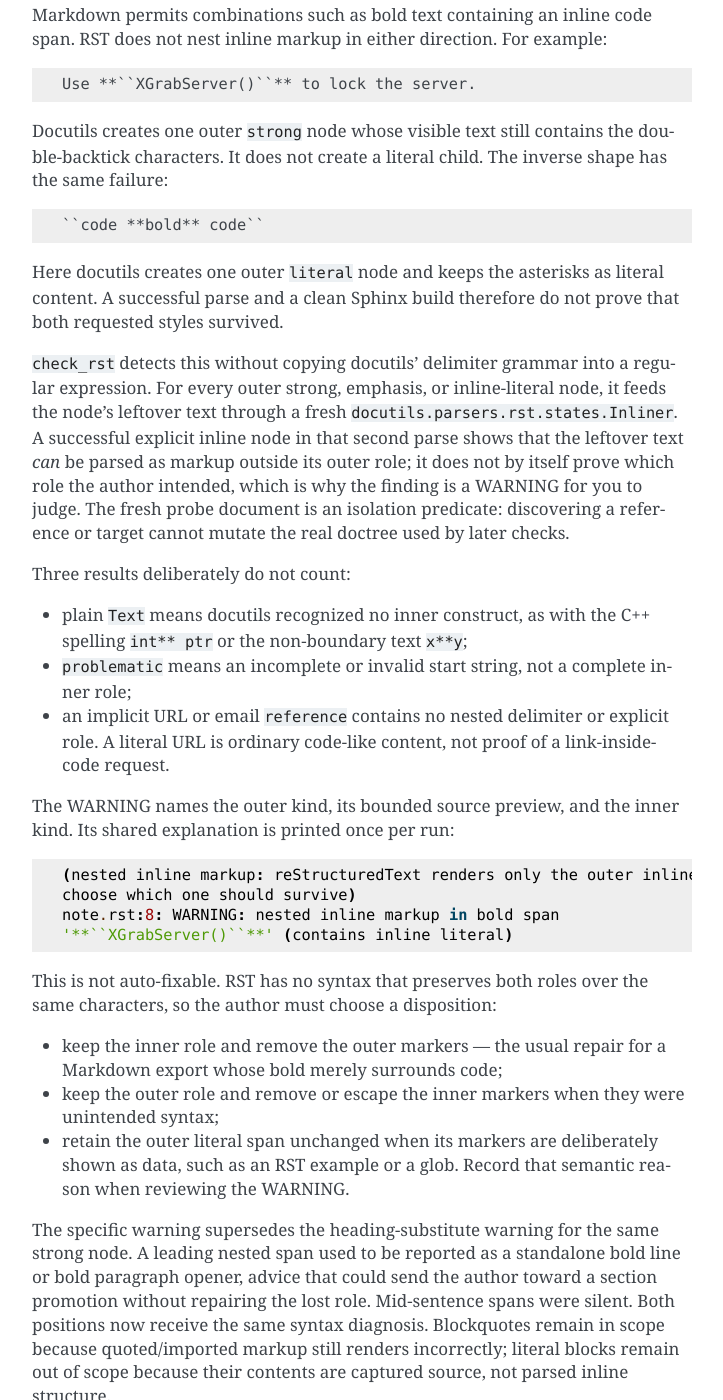
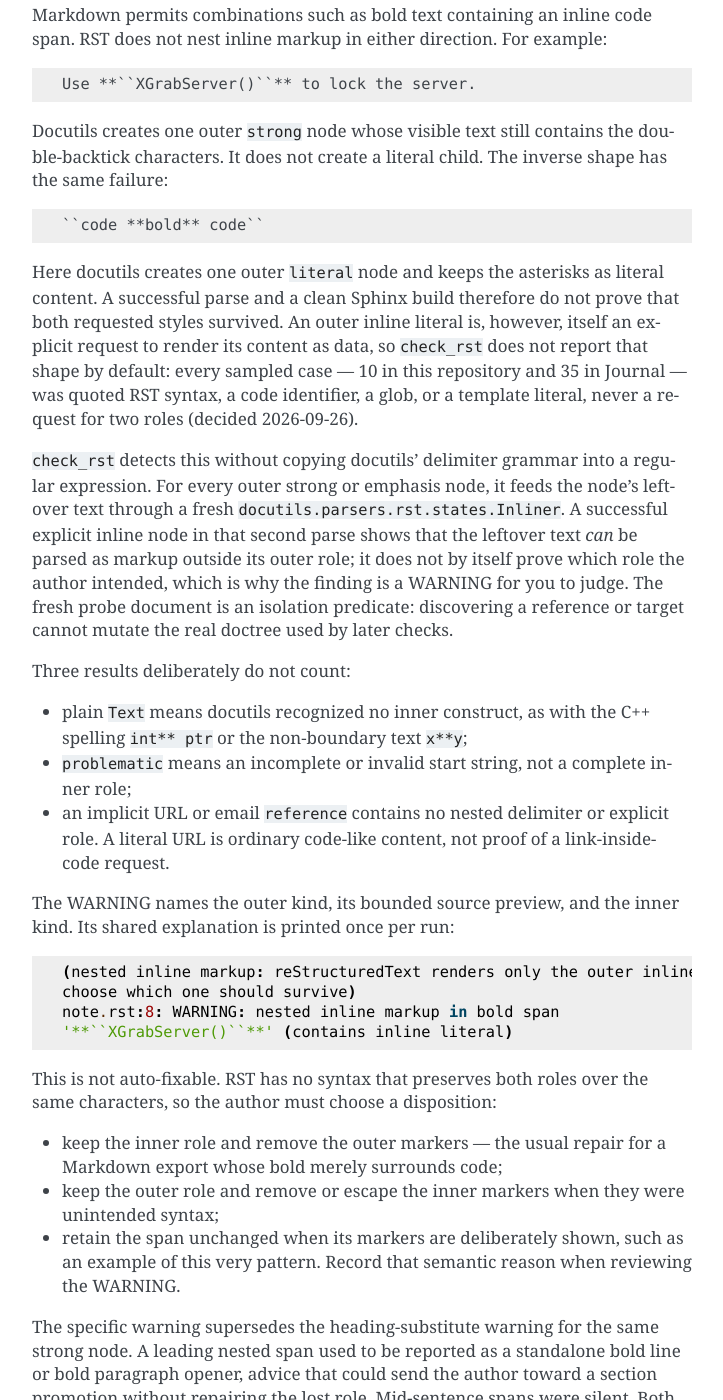
Before and after one commit to dememax/check_rst, a Sphinx documentation site: the page built from docs/rules.rst, in a window 1280 px wide and 1400 px high, scrolled down 5944 px. Shown: the whole window, without its empty margins (388-1111 px from the left). Built offline with Sphinx 7.4.7, drawn with Linux system fonts in a browser that asks for light colours; some of the changed text lies outside the part shown.

Commit message:
fix(lint): apply the selected nested-inline policy
Decided 2026-09-26 (plan decision #4): an outer inline literal is an explicit request to render its content as data, so markup-looking content inside it is no longer a default nested-role WARNING. `_INLINE_CONTAINER_TYPES` now names strong and emphasis only, so neither the nested-inline check nor the shared probe cache re-parses literal content. Strong and emphasis outers — including a bold span that swallows an inline literal, the Markdown habit the rule exists for — are still reported.

The evidence was classified before the detector changed and is recorded in the roadmap's nested-inline entry: all 10 literal-outer warnings in this repository and all 35 in a read-only Journal check of 1566 files were quoted RST syntax, code identifiers, `:literal:` template strings, or shell globs — 45 of 45, none a request for two roles. No opt-in literal audit was added, because no sampled case needed one.

rules.rst keeps the grammar fact that the literal-outer shape parses as one literal, states the default policy and its evidence, narrows the probe description to strong and emphasis, and turns the obsolete literal disposition into a retain case for strong/emphasis spans that deliberately show the pattern. The cache test now expects one probe, for the strong span only.

Validation: the policy tests pass. The full suite passes (1854); Ruff 0.16.9 and strict mypy are clean. Quiet `check --recursive docs` falls from 29 to 19 WARNINGs — exactly the 10 literal-outer cases — with 0 errors. The three-step RST loop on rules.rst and roadmap.rst reports 0 errors.

Co-Authored-By: Claude Opus 5.5 <noreply@anthropic.com>

```diff
--- a/docs/rules.rst
+++ b/docs/rules.rst
@@ -304,11 +304,16 @@ inverse shape has the same failure::
 
 Here docutils creates one outer ``literal`` node and keeps the asterisks as
 literal content.  A successful parse and a clean Sphinx build therefore do not
-prove that both requested styles survived.
+prove that both requested styles survived.  An outer inline literal is,
+however, itself an explicit request to render its content as data, so
+``check_rst`` does not report that shape by default: every sampled case — 10 in
+this repository and 35 in Journal — was quoted RST syntax, a code identifier, a
+glob, or a template literal, never a request for two roles (decided
+2026-09-26).
 
 ``check_rst`` detects this without copying docutils' delimiter grammar into a
-regular expression.  For every outer strong, emphasis, or inline-literal node,
-it feeds the node's leftover text through a fresh
+regular expression.  For every outer strong or emphasis node, it feeds the
+node's leftover text through a fresh
 ``docutils.parsers.rst.states.Inliner``.  A successful explicit inline node in
 that second parse shows that the leftover text *can* be parsed as markup
 outside its outer role; it does not by itself prove which role the author
@@ -341,9 +346,9 @@ same characters, so the author must choose a disposition:
   Markdown export whose bold merely surrounds code;
 * keep the outer role and remove or escape the inner markers when they were
   unintended syntax;
-* retain the outer literal span unchanged when its markers are deliberately
-  shown as data, such as an RST example or a glob.  Record that semantic reason
-  when reviewing the WARNING.
+* retain the span unchanged when its markers are deliberately shown, such as
+  an example of this very pattern.  Record that semantic reason when reviewing
+  the WARNING.
 
 The specific warning supersedes the heading-substitute warning for the same
 strong node.  A leading nested span used to be reported as a standalone bold
@@ -356,7 +361,7 @@ not parsed inline structure.
 
 The first implemented whole-corpus scan (2026-08-02) found 403 warnings in 109
 files: 355 outer bold spans, 36 outer inline literals, and 12 outer emphasis
-spans.  The original roadmap evidence from 2026-07-26 was 175 occurrences in
+spans.  Outer inline literals have since left the default report (see above).  The original roadmap evidence from 2026-07-26 was 175 occurrences in
 49 files; preserving both numbers distinguishes corpus growth from a detector
 change.
 
```
Also changed, not shown: docs/roadmap.rst (+10 -0 lines), 2 other files.
